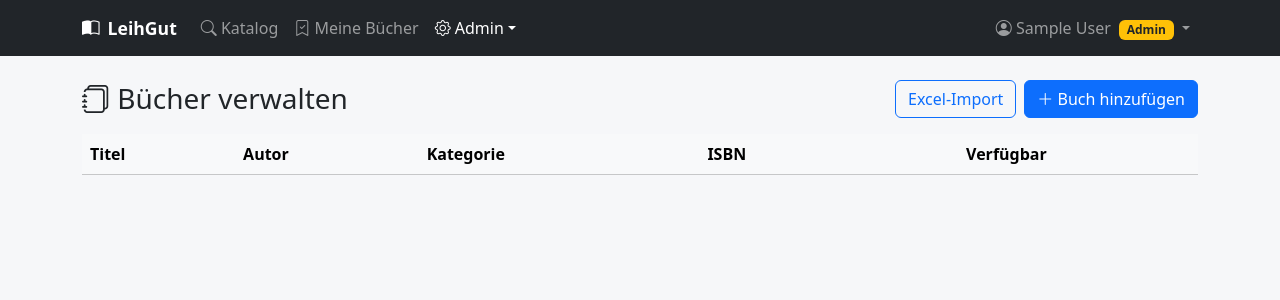
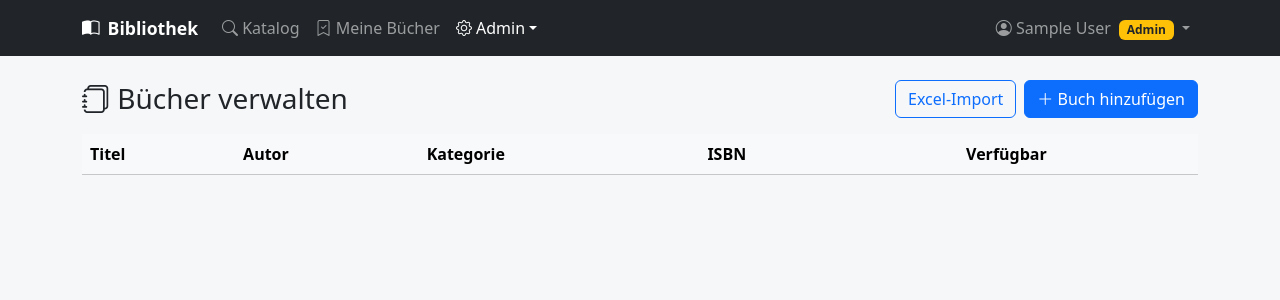
Before and after one commit to jeh0004/Bib, a Flask app: page /admin/books in a window 1280 px wide. Shown: the top 300 px of the page. Run offline with Flask 3, Linux system fonts and the light colour scheme; the visitor is signed in with stand-in values (Sample User, id 1); data comes from the database, SQL or seed files in the repository; data that the repository does not hold is empty; parts of the project's set-up code (start-up, migrations or seed data) failed here and were passed over; some libraries are stand-ins or nearby versions.

Commit message:
Rename navbar brand to Bibliothek

```diff
--- a/templates/base.html
+++ b/templates/base.html
@@ -45,7 +45,7 @@
         <i class="bi bi-book-half"></i>
       {% endif %}
       <span>
-        LeihGut
+        Bibliothek
         {% if site_settings and site_settings.club_name %}
           <small class="fw-normal opacity-75 ms-1">{{ site_settings.club_name }}</small>
         {% endif %}
```
